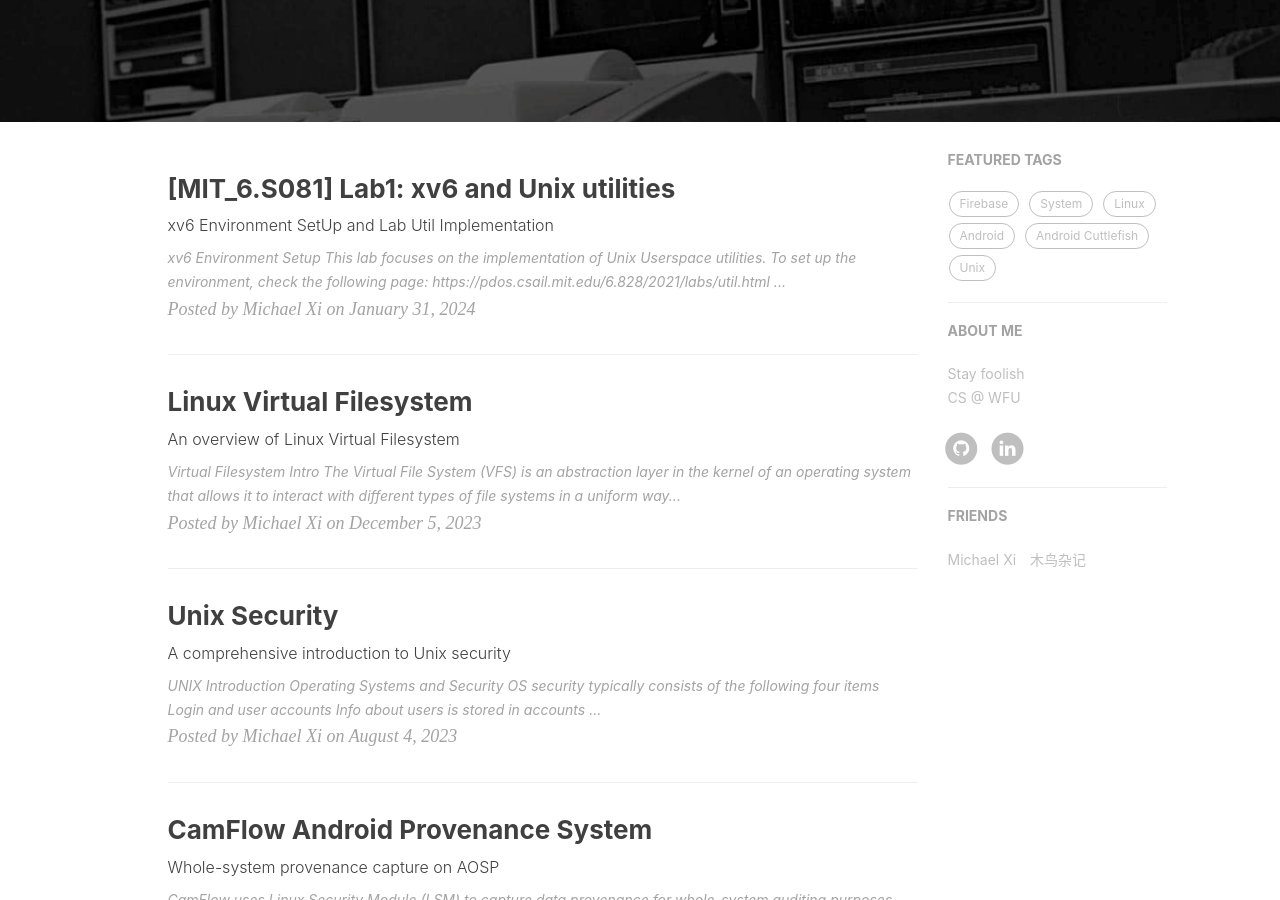
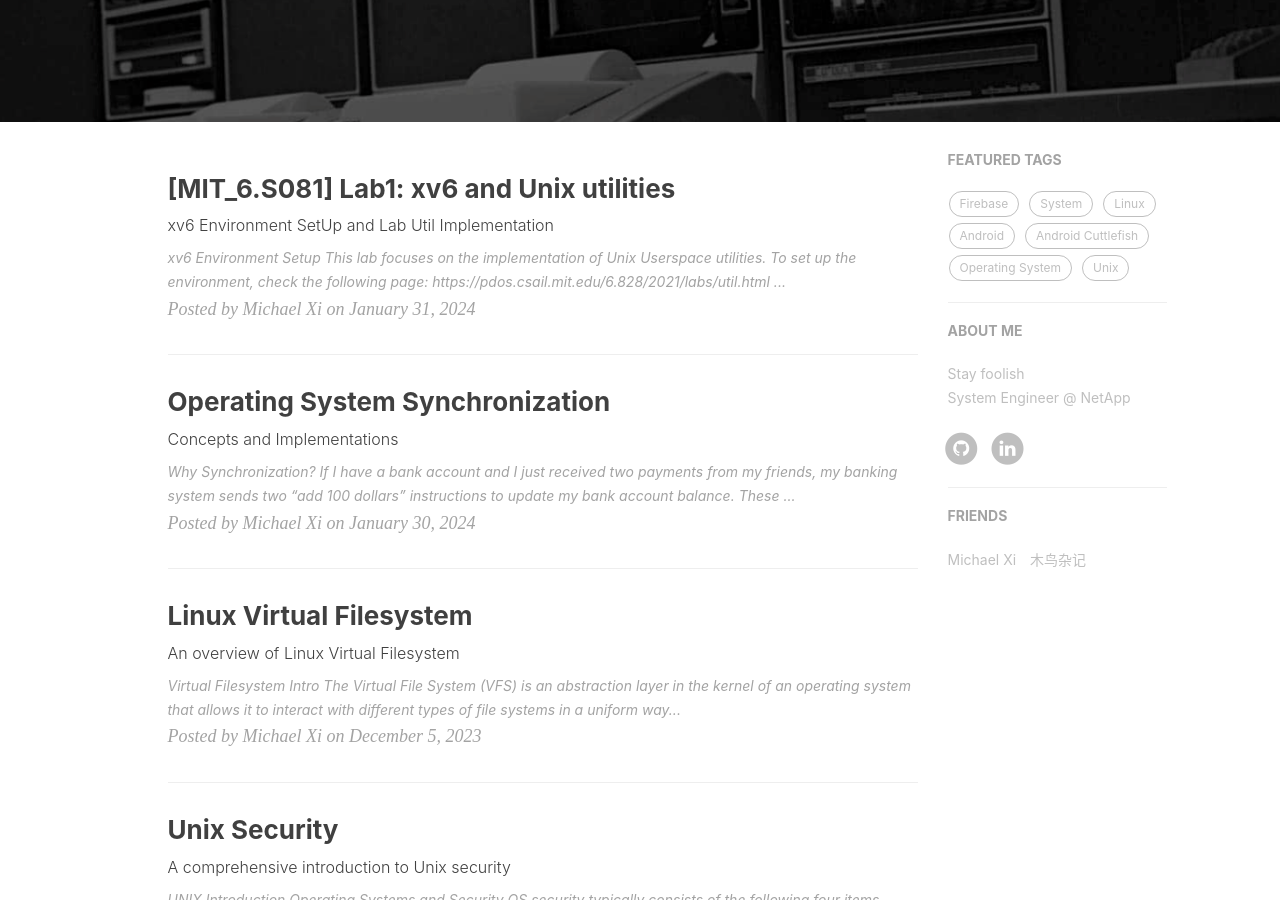
Before and after one commit to MichaelXi3/MichaelXi3.github.io, a Jekyll site: the page built from index.html, in a window 1280 px wide and 900 px high, scrolled down 316 px. Built offline with Jekyll 4.4.1, drawn with Linux system fonts in a browser that asks for light colours; nearby versions of some CDN libraries; the list of posts is cut into pages by our own code; comment, search, counter and statistics services are not loaded; some of the changed lines change nothing that is shown.

Commit message:
update about me

````diff
--- a/_config.yml
+++ b/_config.yml
@@ -74,7 +74,7 @@ netease_comment: false
 
 # Sidebar settings
 sidebar: true # whether or not using Sidebar.
-sidebar-about-description: "Stay foolish <br> CS @ WFU"
+sidebar-about-description: "Stay foolish <br> System Engineer @ NetApp"
 # sidebar-avatar: https://github.com/Huxpro.png # use absolute URL, seeing it's used in both `/` and `/about/`
 
 # Featured Tags
--- /dev/null
+++ b/_posts/2024-01-30-operating-system-synchronization.md
@@ -0,0 +1,72 @@
+---
+layout: post
+title: "Operating System Synchronization"
+subtitle: "Concepts and Implementations"
+date: 2024-01-30
+author: "Michael Xi"
+header-img: "img/post-bg-2015.jpg"
+tags: [System, Operating System]
+---
+
+# Why Synchronization?
+
+If I have a bank account and I just received two payments from my friends, my banking system sends two "add 100 dollars" instructions to update my bank account balance. These two additions are performed by two threads, both of which are attempting to update my bank account balance. Unfortunately, these two threads execute at the exactly same time (bad luck), resulting in simultaneous updates to my balance. In this case, the updates overlap and my balance only increases by 100 dollars. So sad!
+
+This is the use case where we need synchronization for our banking system (in fact, nearly all systems). The goal of synchronization is to protect the critical resource, in this case, the balance amount, and ensure that the critical resource is modified properly. The code that updates the critical resource is called the critical section, and thus we apply synchronization techniques to the critical section.
+
+Here are some more definitions to make things clear:
+
+- **Critical Resource**: Shared resources that can be used by only one process at a time, i.e., mutually exclusive resources.
+- **Critical Section**: A code segment used to access a shared resource (i.e., a critical resource) that is characterized by allowing only one process (or thread) to execute at any given time.
+- **Mutual Exclusion**: For multiple code segments, only one can access the critical resource at the same time.
+- **Synchronization**: Several code segments must be run strictly in some prescribed order; synchronization is a more complex form of mutual exclusion, where access to mutual exclusion is unordered, and synchronization must be run in order.
+- **Race Condition**: A race condition arises if multiple threads of execution enter the critical section at roughly the same time; both attempt to update the shared data structure, leading to a surprising (and perhaps undesirable) outcome.
+
+# How Synchronization?
+
+## Software Mechanism
+
+Initially, brilliant computer scientists were thinking very hard about how to achieve synchronization using pure software mechanisms. Dekker's Algorithm is the most famous one. The algorithm implementation is described below:
+
+```C
+process p1()
+  while (true) {
+    // non-critical code for process 1
+
+    key1 = true;
+
+    while (key2) {
+
+    }
+
+  }
+```
+
+
+## Low-Level Hardware Primitives
+
+
+
+## High-Level Synchronization Primitives
+
+
+
+## High-Level Synchronization Abstraction
+
+### Monitor
+
+
+
+# No Synchronization?
+
+## Lock-Free Data Structure
+
+CAS
+
+# Synchronization Issues
+
+## Deadlock
+
+
+
+## Livelock
````
Also changed, not shown: img/post-bg-2016.jpg (added), 9 other files.
